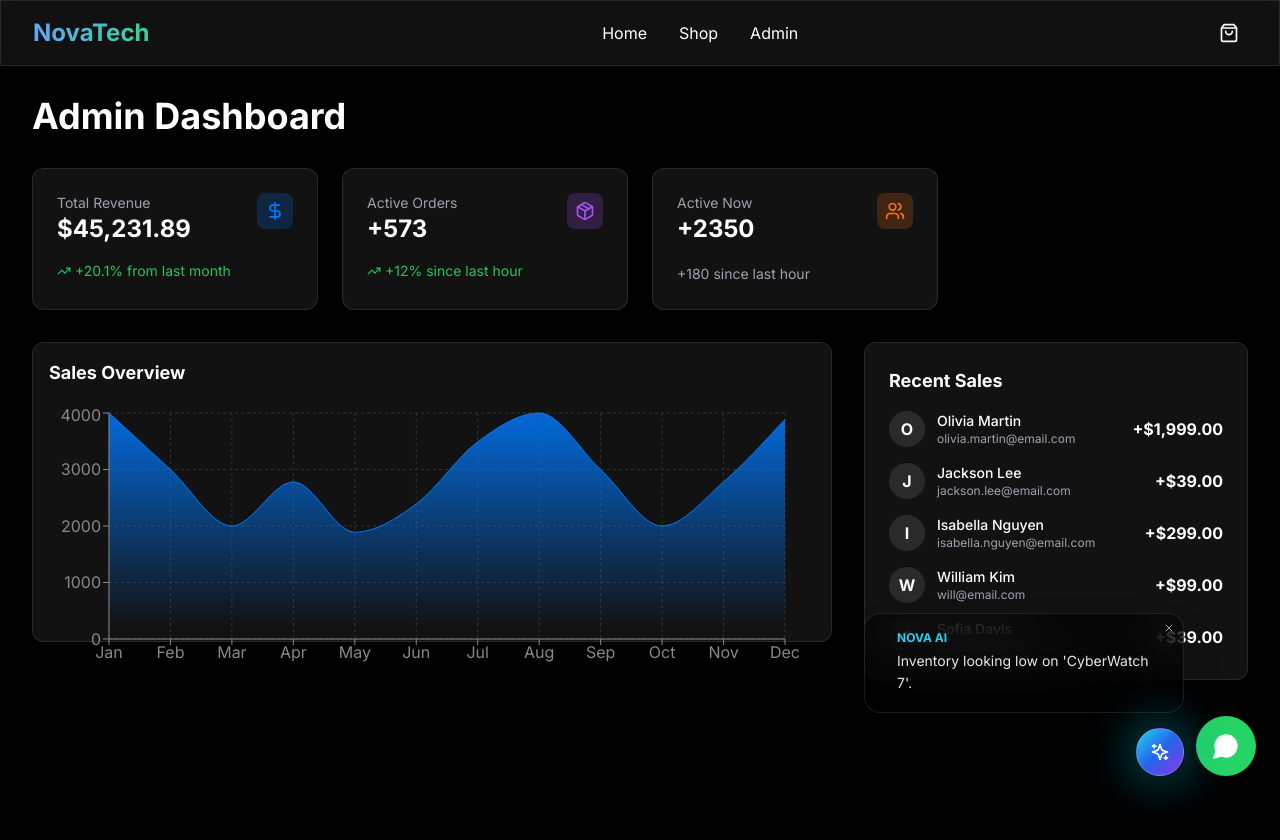
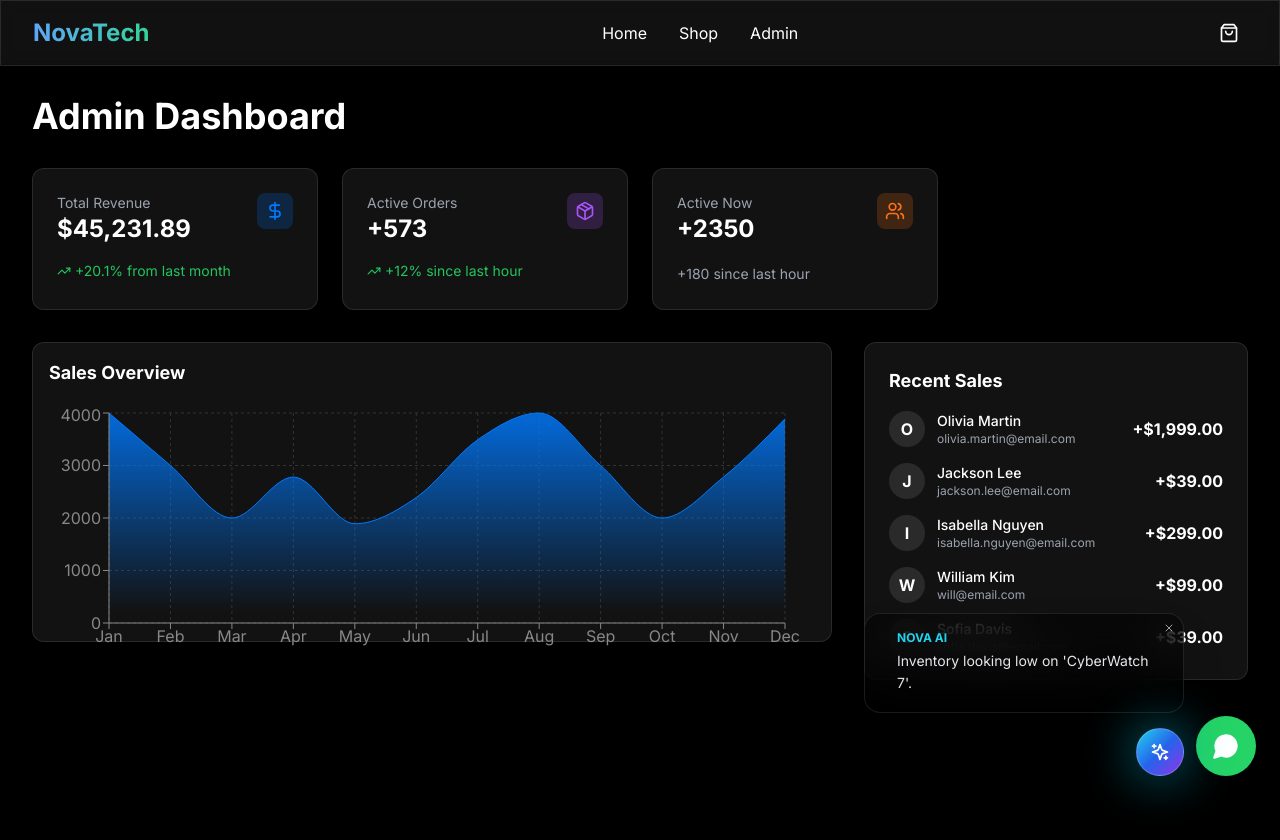
Before and after one commit to nuisance-07/novatech, a Next.js app: page /admin in a window 1280 px wide. Shown: the top 840 px of the page. Built offline with nearby package versions, Linux system fonts and the light colour scheme.

Commit message:
feat: Add SalesChart component and deployment setup documentation.

```diff
--- a/components/admin/SalesChart.tsx
+++ b/components/admin/SalesChart.tsx
@@ -21,7 +21,7 @@
     return (
         <div className="h-[300px] w-full bg-surface rounded-xl border border-white/10 p-4">
             <h3 className="text-lg font-bold text-white mb-4">Sales Overview</h3>
-            <ResponsiveContainer width="100%" height="100%">
+            <ResponsiveContainer width="100%" height={250}>
                 <AreaChart
                     data={data}
                     margin={{
```
Also changed, not shown: 1 other file (tests, documents, lock files or other folders).
